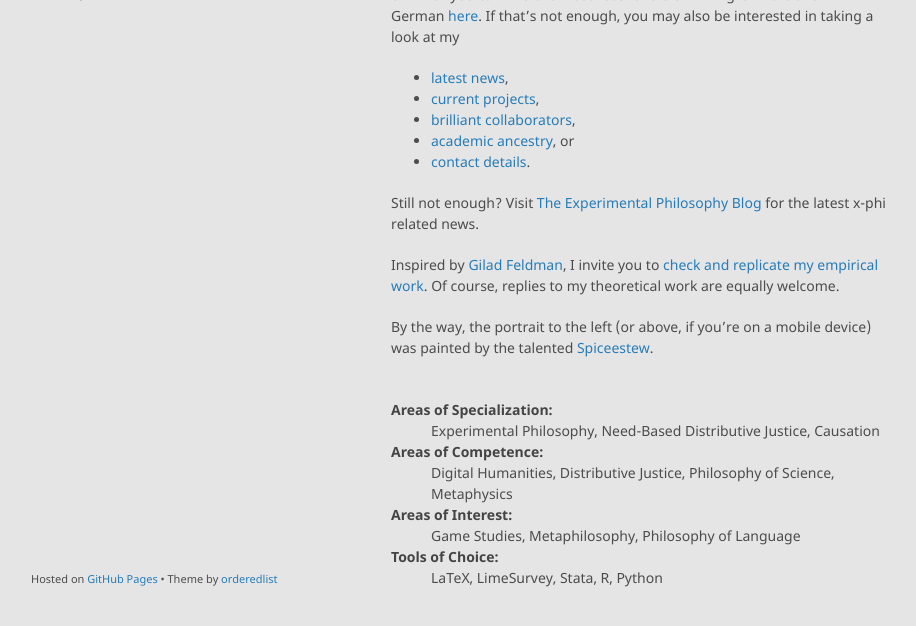
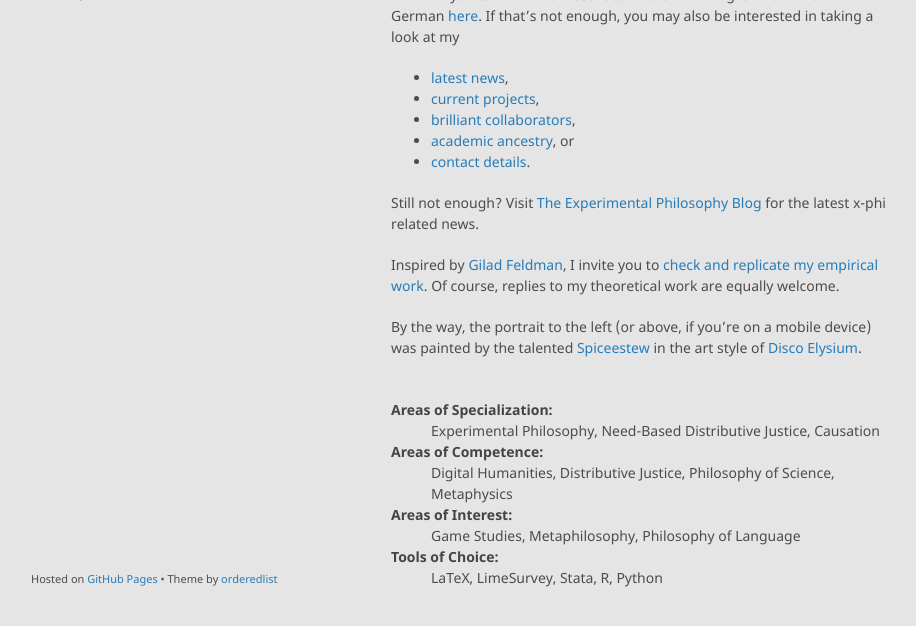
Before and after one commit to alephmembeth/alephmembeth.github.io, a Jekyll site: the page built from index.md, in a window 1280 px wide and 1024 px high, cut to the strip 366-992 px from the top of the window. Shown: the whole strip, without its empty margins (179-1095 px from the left). Built offline with Jekyll 4.4.1, drawn with Linux system fonts in a browser that asks for light colours.

Commit message:
Update index.md

```diff
--- a/index.md
+++ b/index.md
@@ -25,7 +25,7 @@
 
 Inspired by [Gilad Feldman](https://mgto.org/check-me-replicate-me/), I invite you to [check and replicate my empirical work](./check.md). Of course, replies to my theoretical work are equally welcome.
 
-By the way, the portrait to the left (or above, if you’re on a mobile device) was painted by the talented [Spiceestew](https://spiceestew.carrd.co/).
+By the way, the portrait to the left (or above, if you’re on a mobile device) was painted by the talented [Spiceestew](https://spiceestew.carrd.co/) in the art style of [Disco Elysium](https://discoelysium.com/).
 
 * * *
 
```
